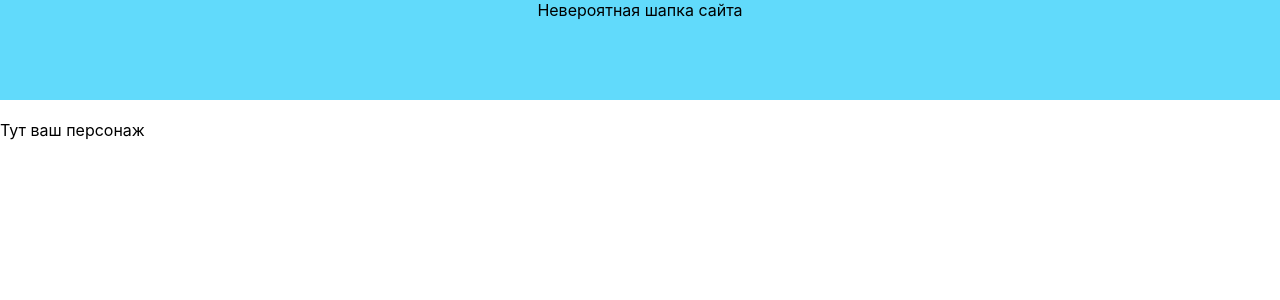
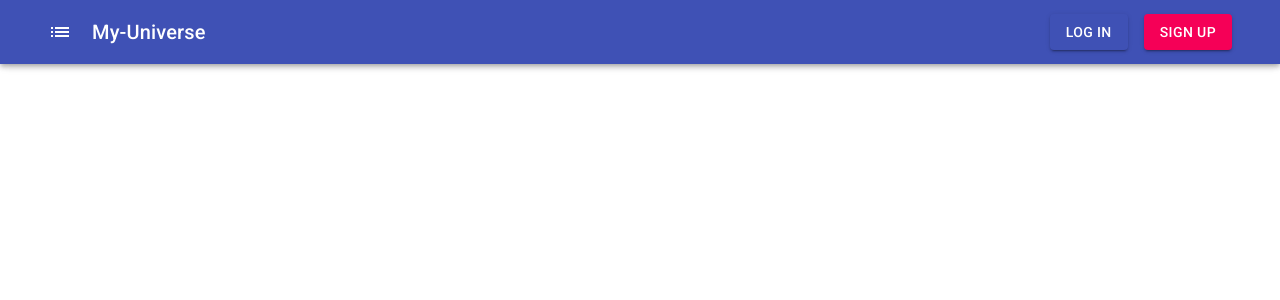
Before and after one commit to LexusLight/my-universe, a React (Create React App) app in the folder react/: page /character in a window 1280 px wide. Shown: the top 300 px of the page. Built offline with nearby package versions, Linux system fonts and the light colour scheme.

Commit message:
MaterialUI

```diff
--- a/react/package.json
+++ b/react/package.json
@@ -3,6 +3,8 @@
   "version": "0.1.0",
   "private": true,
   "dependencies": {
+    "@material-ui/core": "^4.11.2",
+    "@material-ui/icons": "^4.11.2",
     "@testing-library/jest-dom": "^4.2.4",
     "@testing-library/react": "^9.5.0",
     "@testing-library/user-event": "^7.2.1",
--- a/react/public/index.html
+++ b/react/public/index.html
@@ -5,6 +5,8 @@
     <link rel="icon" href="%PUBLIC_URL%/favicon.ico" />
     <meta name="viewport" content="width=device-width, initial-scale=1" />
     <meta name="theme-color" content="#000000" />
+    <link rel="stylesheet" href="https://fonts.googleapis.com/css?family=Roboto:300,400,500,700&display=swap" />
+    <link rel="stylesheet" href="https://fonts.googleapis.com/icon?family=Material+Icons" />
     <meta
       name="description"
       content="Web site created using create-react-app"
--- a/react/src/Components/PageWrapper/PageWrapper.tsx
+++ b/react/src/Components/PageWrapper/PageWrapper.tsx
@@ -1,17 +1,50 @@
 import React from 'react';
 import logo from './logo.svg';
-import {BrowserRouter, Route, Switch} from 'react-router-dom'
+import {BrowserRouter, Route, Switch, Link} from 'react-router-dom'
 import style from './PageWrapper.module.css'
 import Profile from "../Profile/Profile";
 import World from "../World/World";
 import Character from "../Character/Character";
+import {AppBar, Box, Button, Container, IconButton,Toolbar, Typography} from "@material-ui/core";
+import MenuIcon from '@material-ui/icons/List';
+import {makeStyles} from "@material-ui/core/styles";
+
+const useStyles = makeStyles((theme) => ({
+    root:{
+        flexGrow: 1,
+    },
+    menuButton:{
+        marginRight: theme.spacing(1),
+    },
+    title:{
+        flexGrow:1,
+        color: 'white',
+    }
+}))
 
 const PageWrapper = () => {
+    const classes = useStyles();
+
     return (
         <BrowserRouter>
-            <div className={style.hat}>
-                Невероятная шапка сайта
-            </div>
+            <AppBar position="fixed">
+                <Container fixed>
+                    <Toolbar>
+                        <IconButton edge="start" color="inherit" aria-label="menu" className={classes.menuButton}>
+                            <MenuIcon/>
+                        </IconButton>
+                        <Typography variant="h6" className={classes.title}>My-Universe </Typography>
+                        <Box mr={2}>
+                            <Link to="/profile/auth">
+                                <Button color="primary" variant="contained"> Log In</Button>
+                            </Link>
+                        </Box>
+                        <Link to="/profile/reg">
+                            <Button color="secondary" variant="contained" >Sign Up</Button>
+                        </Link>
+                    </Toolbar>
+                </Container>
+            </AppBar>
             <br/>
             <Switch>
                 <Route path={'/profile'}><Profile/></Route>
--- a/react/src/Components/Profile/Reg/Reg.tsx
+++ b/react/src/Components/Profile/Reg/Reg.tsx
@@ -1,14 +1,17 @@
-import React from 'react'
+import React, {useRef} from 'react'
 import {useState} from 'react'
 import axios from 'axios'
 import {v4 as uuidv4} from 'uuid'
 import style from './../Profile.module.css'
+import {Box, Button, TextField} from "@material-ui/core";
+import {PhotoCamera} from "@material-ui/icons";
+
 
 const Reg = () => {
-    let [username,setUsername] = useState("username");
-    let [email,setEmail] = useState("email");
-    let [password,setPassword] = useState("password");
-    let [password2,setPassword2] = useState("password");
+    let [username,setUsername] = useState("");
+    let [email,setEmail] = useState(" ");
+    let [password,setPassword] = useState("");
+    let [password2,setPassword2] = useState("");
     let [image,setImage] = useState('');
     let [message,setMessage] = useState("");
 
@@ -54,17 +57,32 @@ const Reg = () => {
             <form onSubmit={addPerson}>
                 <div color={"red"}>{message}</div>
                 <br/>
-                <input type="text" value={username} onChange={usernameHandler} required/>
+                <TextField type="text" variant="filled" label="@username" value={username} onChange={usernameHandler} required/>
                 <br/>
-                <input type="file" onChange={imageHandler} required/>
+                <Box>
+                    <input
+                        id="avatar-input"
+                        accept="image/*"
+                        style={{ display: 'none' }}
+                        type="file"
+                        onChange={imageHandler}
+                    />
+                    <label htmlFor="avatar-input" >
+                        <Button color="default"
+                                variant="contained"
+                                component="span">
+                            <PhotoCamera/>
+                        </Button>
+                    </label>
+                </Box>
                 <br/>
-                <input type="email" value={email} onChange={emailHandler} required/>
+                <TextField type="email" variant="filled" label="email" value={email} onChange={emailHandler} required/>
                 <br/>
-                <input type="password" value={password} onChange={passwordHandler} required/>
+                <TextField type="password" variant="filled" label="password" value={password} onChange={passwordHandler} required/>
                 <br/>
-                <input type="password" value={password2} onChange={password2Handler} required/>
+                <TextField type="password" variant="filled" label="password"value={password2} onChange={password2Handler} required/>
                 <br/>
-                <button> Отправить </button>
+                <Button color="default" variant="outlined"> Отправить </Button>
             </form>
         </div>
     );
```
Also changed, not shown: 1 other file (tests, documents, lock files or other folders).
